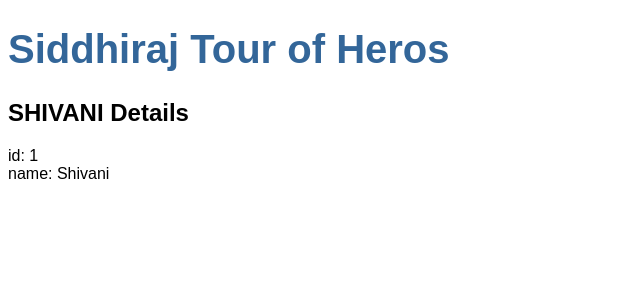
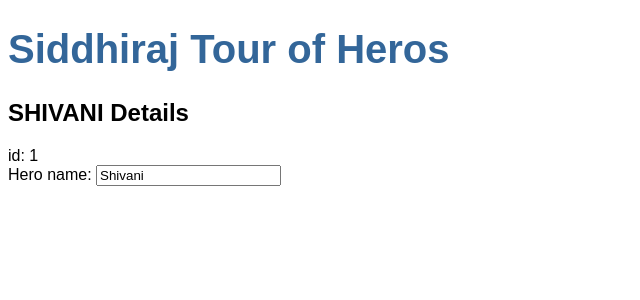
Before and after one commit to siddhirajpantoji/Shivani, an Angular app: page / in a window 1280 px wide. Shown: the top 300 px of the page, without its empty margins (0-640 px from the left). Built offline with nearby package versions, Linux system fonts and the light colour scheme.

Commit message:
Changes for First Chapter Over

```diff
--- a/src/app/app.module.ts
+++ b/src/app/app.module.ts
@@ -4,6 +4,7 @@ import { BrowserModule } from '@angular/platform-browser';
 import { AppRoutingModule } from './app-routing.module';
 import { AppComponent } from './app.component';
 import { HeroesComponent } from './heroes/heroes.component';
+import { FormsModule } from '@angular/forms'; // <-- NgModel lives here
 
 @NgModule({
   declarations: [
@@ -12,7 +13,8 @@ import { HeroesComponent } from './heroes/heroes.component';
   ],
   imports: [
     BrowserModule,
-    AppRoutingModule
+    AppRoutingModule,
+    FormsModule
   ],
   providers: [],
   bootstrap: [AppComponent]
--- a/src/app/heroes/heroes.component.html
+++ b/src/app/heroes/heroes.component.html
@@ -1,3 +1,6 @@
 <h2>{{hero.name | uppercase}} Details</h2>
 <div><span>id: </span>{{hero.id}}</div>
-<div><span>name: </span>{{hero.name}}</div>
+<div>
+    <label for="name">Hero name: </label>
+    <input id="name" [(ngModel)]="hero.name" placeholder="name">
+  </div>
```
